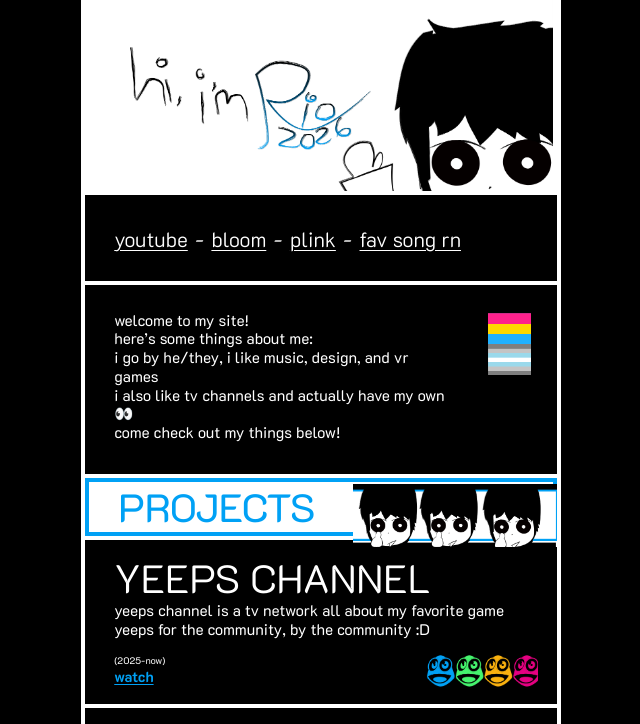
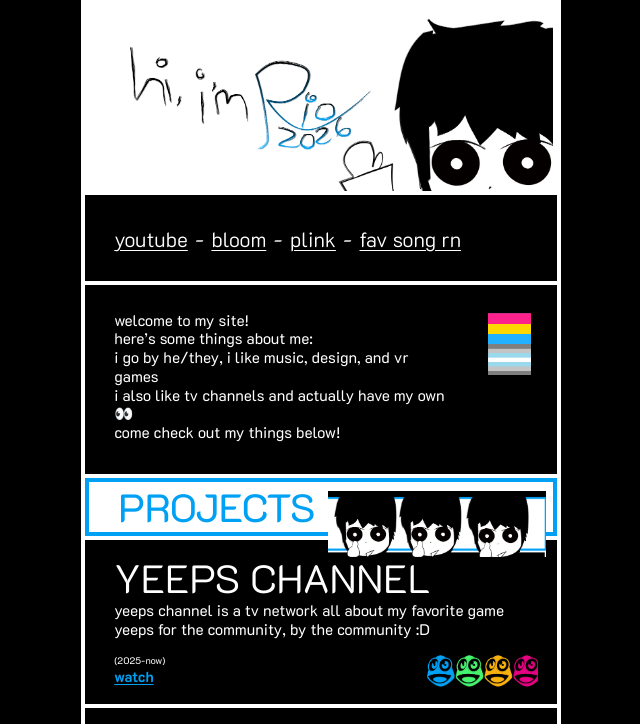
Before and after one commit to slimemelt/rioboi.github.io, a plain HTML site: page index.html in a window 1280 px wide. Shown: the top 724 px of the page, without its empty margins (319-959 px from the left). Drawn offline with Linux system fonts and the light colour scheme.

Commit message:
Adjust image positioning and dimensions in index.html

```diff
--- a/index.html
+++ b/index.html
@@ -74,8 +74,8 @@ a:focus-visible { outline: 3px solid currentColor; outline-offset: 3px; }
 }
 .rule.green { --c: var(--green); }
 .rule img {
-  position: absolute; right: calc(var(--gap) * -1); bottom: -15px;
-  width: 44%; pointer-events: none;
+  position: absolute; right: 1.6%; bottom: calc(var(--u) * -4.5 - 4px);
+  width: 46.8%; pointer-events: none;
 }
 
 .item h3 {
@@ -127,7 +127,7 @@ a:focus-visible { outline: 3px solid currentColor; outline-offset: 3px; }
     <img class="flag" src="img/flag.png" width="155" height="202" alt="demiboy pride flag">
   </section>
 
-  <h2 class="rule">projects<img src="img/heads.png" width="670" height="205" alt=""></h2>
+  <h2 class="rule">projects<img src="img/heads.png" width="1320" height="560" alt=""></h2>
 
   <article class="card item">
     <h3>yeeps channel</h3>
```
